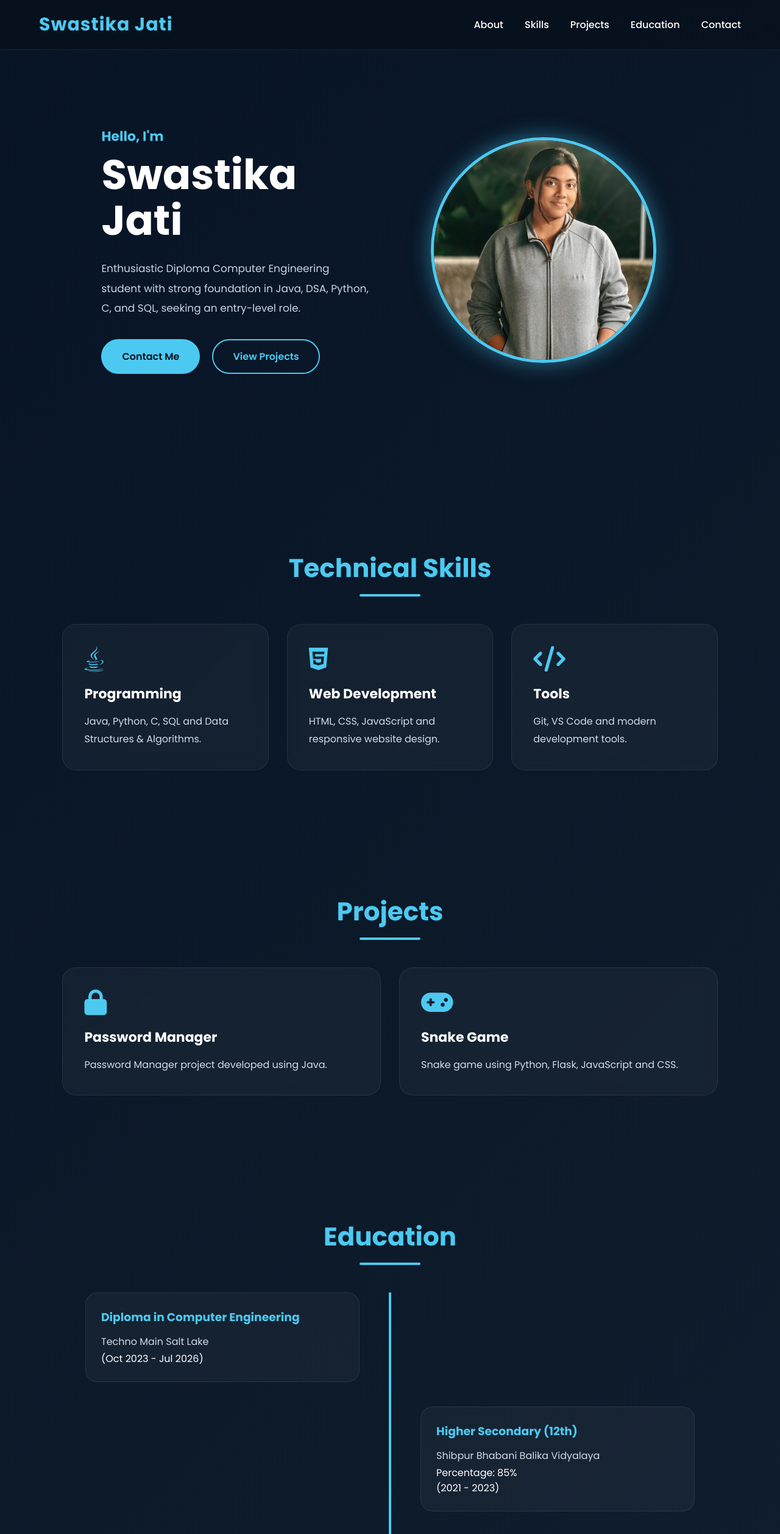
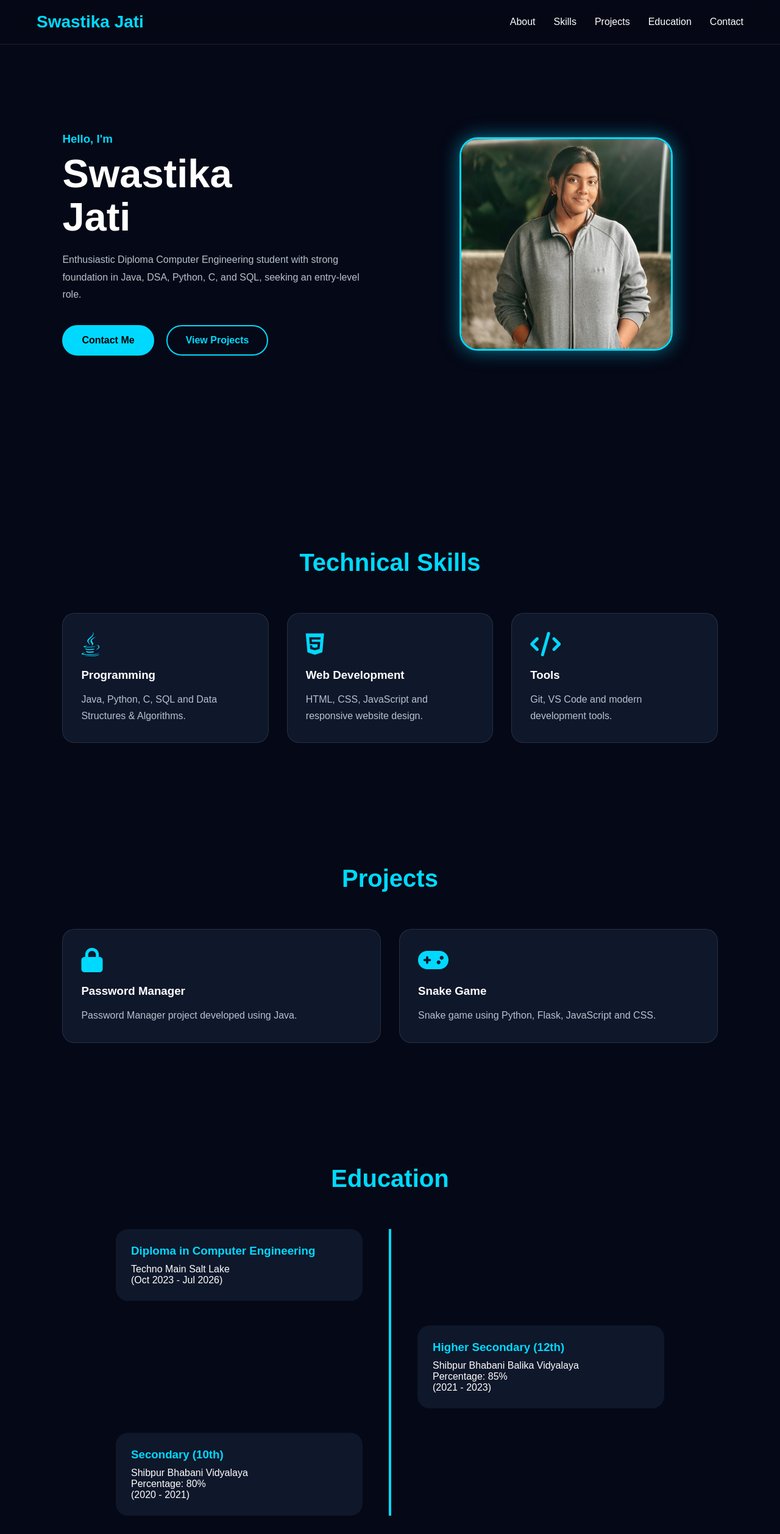
Before and after one commit to swastikajati321-cmd/cv, a plain HTML site: page index.html in a window 1280 px wide. Shown: the top 2515 px of the page at 61% size. Drawn offline with Linux system fonts and the light colour scheme.

Commit message:
Update style.css

```diff
--- a/style.css
+++ b/style.css
@@ -1,18 +1,10 @@
-/* =========================
-   GOOGLE FONT
-========================= */
-
-@import url('https://fonts.googleapis.com/css2?family=Poppins:wght@300;400;500;600;700&display=swap');
-
-/* =========================
-   GLOBAL
-========================= */
+/* Global */
 
 *{
     margin:0;
     padding:0;
     box-sizing:border-box;
-    font-family:'Poppins',sans-serif;
+    font-family:'Outfit',sans-serif;
   }
 
   html{
@@ -20,8 +12,8 @@ html{
   }
 
   body{
-    background:linear-gradient(135deg,#071426,#0d1b2a,#132238);
-    color:#ffffff;
+    background:#050816;
+    color:white;
     overflow-x:hidden;
   }
 
@@ -30,130 +22,110 @@ a{
     color:inherit;
   }
 
-ul{
-    list-style:none;
-}
-
-/* =========================
-   CUSTOM SCROLLBAR
-========================= */
+  /* Scrollbar */
 
   ::-webkit-scrollbar{
     width:10px;
   }
 
   ::-webkit-scrollbar-track{
-    background:#08111f;
+    background:#050816;
   }
 
   ::-webkit-scrollbar-thumb{
-    background:linear-gradient(#00b4ff,#0077ff);
+    background:#00d9ff;
     border-radius:20px;
   }
 
-/* =========================
-   HEADER
-========================= */
+  /* Header */
 
   header{
     width:100%;
     position:fixed;
     top:0;
-    left:0;
     z-index:1000;
-    background:rgba(8,17,31,0.9);
-    backdrop-filter:blur(12px);
-    border-bottom:1px solid rgba(255,255,255,0.08);
+    background:rgba(5,8,22,0.8);
+    backdrop-filter:blur(10px);
+    border-bottom:1px solid rgba(255,255,255,0.1);
   }
 
   .navbar{
-    width:90%;
     max-width:1200px;
     margin:auto;
-    padding:18px 0;
+    padding:20px;
     display:flex;
     justify-content:space-between;
     align-items:center;
   }
 
   .logo{
-    font-size:30px;
+    font-size:28px;
     font-weight:700;
-    color:#4cc9f0;
-    letter-spacing:1px;
+    color:#00d9ff;
   }
 
   .nav-menu{
     display:flex;
-    gap:35px;
+    gap:30px;
   }
 
   .nav-menu a{
-    font-size:16px;
-    font-weight:500;
     position:relative;
     transition:0.3s;
   }
 
-.nav-menu a:hover{
-    color:#4cc9f0;
+  .nav-menu a::after{
+    content:'';
+    position:absolute;
+    left:0;
+    bottom:-6px;
+    width:0%;
+    height:2px;
+    background:#00d9ff;
+    transition:0.3s;
   }
 
-.nav-menu a::before{
-    content:'';
-    position:absolute;
-    bottom:-6px;
-    left:0;
-    width:0%;
-    height:2px;
-    background:#4cc9f0;
-    transition:0.4s;
+  .nav-menu a:hover{
+    color:#00d9ff;
   }
 
-.nav-menu a:hover::before{
+  .nav-menu a:hover::after{
     width:100%;
   }
 
-/* =========================
-   HERO SECTION
-========================= */
+  /* Hero */
 
   .hero{
     min-height:100vh;
-    width:90%;
-    max-width:1200px;
-    margin:auto;
     display:flex;
-    justify-content:space-between;
+    justify-content:center;
     align-items:center;
-    gap:60px;
-    padding-top:120px;
+    gap:80px;
+    padding:120px 8%;
     flex-wrap:wrap;
   }
 
   .hero-content{
     flex:1;
-    min-width:320px;
+    min-width:300px;
   }
 
   .hero-content h3{
-    font-size:22px;
-    color:#4cc9f0;
+    color:#00d9ff;
     margin-bottom:10px;
   }
 
   .hero-content h1{
-    font-size:68px;
+    font-size:65px;
     line-height:1.1;
-    margin-bottom:25px;
+    margin-bottom:20px;
   }
 
   .hero-content p{
+    color:#b6c2cf;
     max-width:600px;
-    color:#c8d4e3;
-    line-height:1.9;
+    line-height:1.8;
     margin-bottom:35px;
-    font-size:17px;
   }
 
   .hero-buttons{
@@ -163,60 +135,55 @@ header{
   }
 
   .btn{
-    padding:14px 32px;
+    padding:14px 30px;
     border-radius:50px;
     font-weight:600;
+    border:2px solid #00d9ff;
     transition:0.4s;
-    border:2px solid #4cc9f0;
   }
 
   .primary-btn{
-    background:#4cc9f0;
-    color:#08111f;
+    background:#00d9ff;
+    color:black;
   }
 
   .primary-btn:hover{
     transform:translateY(-5px);
-    box-shadow:0 0 25px rgba(76,201,240,0.6);
+    box-shadow:0 0 25px #00d9ff;
   }
 
   .secondary-btn{
-    color:#4cc9f0;
+    color:#00d9ff;
   }
 
   .secondary-btn:hover{
-    background:#4cc9f0;
-    color:#08111f;
+    background:#00d9ff;
+    color:black;
   }
 
-/* =========================
-   HERO IMAGE
-========================= */
+  /* Hero Image */
 
   .hero-image{
     flex:1;
     display:flex;
     justify-content:center;
-    align-items:center;
   }
 
   .hero-image img{
-    width:370px;
-    height:370px;
+    width:350px;
+    height:350px;
     object-fit:cover;
-    border-radius:50%;
-    border:5px solid #4cc9f0;
-    box-shadow:0 0 35px rgba(76,201,240,0.5);
-    transition:0.5s;
+    border-radius:30px;
+    border:3px solid #00d9ff;
+    box-shadow:0 0 30px rgba(0,217,255,0.5);
+    transition:0.4s;
   }
 
   .hero-image img:hover{
-    transform:scale(1.05);
+    transform:scale(1.05) rotate(2deg);
   }
 
-/* =========================
-   COMMON SECTION
-========================= */
+  /* Sections */
 
   section{
     padding:100px 8%;
@@ -224,98 +191,74 @@ section{
 
   .section-title{
     text-align:center;
-    font-size:42px;
-    color:#4cc9f0;
+    font-size:40px;
+    color:#00d9ff;
     margin-bottom:60px;
-    position:relative;
   }
 
-.section-title::after{
-    content:'';
-    width:100px;
-    height:4px;
-    background:#4cc9f0;
-    position:absolute;
-    left:50%;
-    transform:translateX(-50%);
-    bottom:-15px;
-    border-radius:10px;
-}
-
-/* =========================
-   GRID LAYOUT
-========================= */
+  /* Cards */
 
   .grid{
     display:grid;
-    grid-template-columns:repeat(auto-fit,minmax(260px,1fr));
+    grid-template-columns:repeat(auto-fit,minmax(250px,1fr));
     gap:30px;
   }
 
-/* =========================
-   CARD DESIGN
-========================= */
-
   .card{
-    background:rgba(255,255,255,0.04);
-    border:1px solid rgba(255,255,255,0.08);
-    border-radius:22px;
-    padding:35px;
+    background:#0f172a;
+    padding:30px;
+    border-radius:20px;
+    border:1px solid rgba(255,255,255,0.1);
     transition:0.4s;
-    backdrop-filter:blur(10px);
   }
 
   .card:hover{
     transform:translateY(-10px);
-    border-color:#4cc9f0;
-    box-shadow:0 0 25px rgba(76,201,240,0.3);
+    border-color:#00d9ff;
+    box-shadow:0 0 25px rgba(0,217,255,0.4);
   }
 
   .card i{
-    font-size:42px;
-    color:#4cc9f0;
+    font-size:40px;
+    color:#00d9ff;
     margin-bottom:20px;
   }
 
   .card h3{
     margin-bottom:15px;
-    font-size:22px;
   }
 
   .card p{
-    color:#d2dce8;
-    line-height:1.8;
+    color:#b6c2cf;
+    line-height:1.7;
   }
 
-/* =========================
-   EDUCATION TIMELINE
-========================= */
+  /* Timeline */
 
   .timeline{
+    max-width:900px;
+    margin:auto;
     position:relative;
-    max-width:1000px;
-    margin:auto;
   }
 
-.timeline::after{
+  .timeline::before{
     content:'';
     position:absolute;
+    left:50%;
+    top:0;
     width:4px;
-    background:#4cc9f0;
-    top:0;
-    bottom:0;
-    left:50%;
+    height:100%;
+    background:#00d9ff;
     transform:translateX(-50%);
   }
 
   .timeline-box{
-    position:relative;
     width:45%;
-    background:rgba(255,255,255,0.04);
     padding:25px;
+    background:#0f172a;
     border-radius:20px;
     margin-bottom:40px;
-    border:1px solid rgba(255,255,255,0.08);
+    position:relative;
   }
 
   .timeline-box:nth-child(odd){
@@ -327,94 +270,76 @@ section{
   }
 
   .timeline-box h3{
-    color:#4cc9f0;
-    margin-bottom:12px;
+    color:#00d9ff;
+    margin-bottom:10px;
   }
 
-.timeline-box p{
-    color:#d0d9e6;
-    line-height:1.8;
-}
-
-/* =========================
-   CONTACT
-========================= */
+  /* Contact */
 
   .contact-wrapper{
-    max-width:800px;
+    max-width:700px;
     margin:auto;
-    background:rgba(255,255,255,0.04);
-    padding:45px;
-    border-radius:25px;
-    border:1px solid rgba(255,255,255,0.08);
+    background:#0f172a;
+    padding:40px;
+    border-radius:20px;
   }
 
   .contact-form{
     display:flex;
     flex-direction:column;
-    gap:22px;
+    gap:20px;
   }
 
   .contact-form input,
   .contact-form textarea{
-    width:100%;
-    padding:16px;
+    padding:15px;
     border:none;
+    border-radius:12px;
+    background:#111c33;
+    color:white;
     outline:none;
-    border-radius:14px;
-    background:#101d33;
-    color:white;
-    font-size:15px;
   }
 
   .contact-form textarea{
-    height:160px;
     resize:none;
+    height:150px;
   }
 
   .contact-form button{
+    padding:15px;
     border:none;
-    padding:16px;
-    border-radius:14px;
-    background:#4cc9f0;
-    color:#08111f;
+    border-radius:12px;
+    background:#00d9ff;
     font-weight:700;
     cursor:pointer;
     transition:0.4s;
   }
 
   .contact-form button:hover{
-    transform:translateY(-4px);
-    box-shadow:0 0 25px rgba(76,201,240,0.5);
+    transform:translateY(-3px);
+    box-shadow:0 0 25px #00d9ff;
   }
 
-/* =========================
-   FOOTER
-========================= */
+  /* Footer */
 
   footer{
     text-align:center;
-    padding:35px 20px;
-    border-top:1px solid rgba(255,255,255,0.08);
-    background:#08111f;
-}
-
-footer p{
-    color:#c8d4e3;
+    padding:40px 20px;
+    border-top:1px solid rgba(255,255,255,0.1);
   }
 
   .social-icons{
-    margin-top:20px;
     display:flex;
     justify-content:center;
-    gap:20px;
+    gap:25px;
+    margin-top:20px;
   }
 
   .social-icons a{
     width:50px;
     height:50px;
+    background:#0f172a;
     border-radius:50%;
-    background:#12213b;
     display:flex;
     justify-content:center;
     align-items:center;
@@ -422,18 +347,16 @@ footer p{
   }
 
   .social-icons a:hover{
-    background:#4cc9f0;
-    color:#08111f;
+    background:#00d9ff;
+    color:black;
     transform:translateY(-5px);
   }
 
-/* =========================
-   RESPONSIVE DESIGN
-========================= */
+  /* Responsive */
 
   @media(max-width:900px){
 
-    .timeline::after{
+    .timeline::before{
       left:0;
     }
 
@@ -449,7 +372,7 @@ footer p{
 
     .navbar{
       flex-direction:column;
-        gap:18px;
+      gap:20px;
     }
 
     .nav-menu{
@@ -459,7 +382,6 @@ footer p{
 
     .hero{
       text-align:center;
-        padding-top:160px;
     }
 
     .hero-buttons{
@@ -467,7 +389,7 @@ footer p{
     }
 
     .hero-content h1{
-        font-size:48px;
+      font-size:42px;
     }
 
     .hero-image img{
@@ -476,7 +398,7 @@ footer p{
     }
 
     .section-title{
-        font-size:34px;
+      font-size:32px;
     }
 
   }
```
Lines whose indentation alone changed are shown as unchanged.
